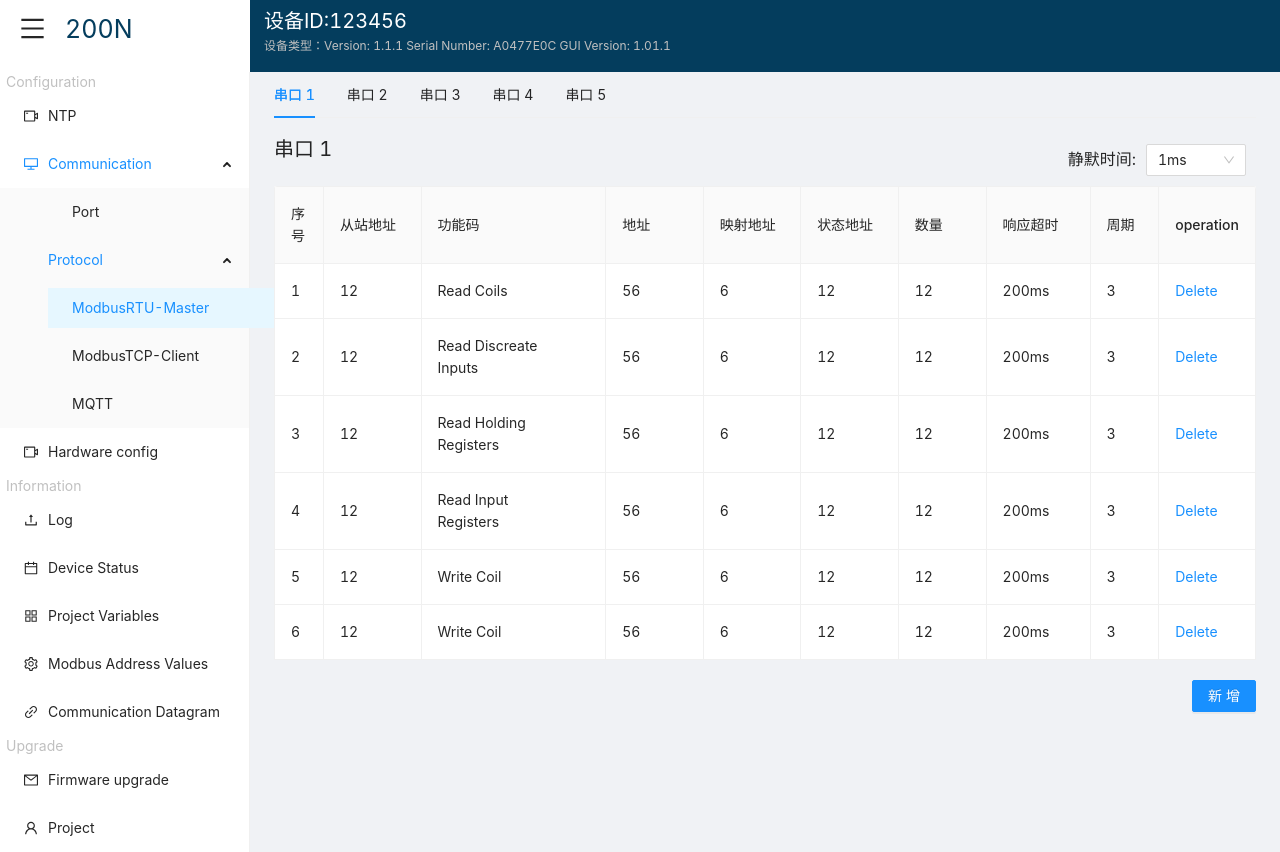
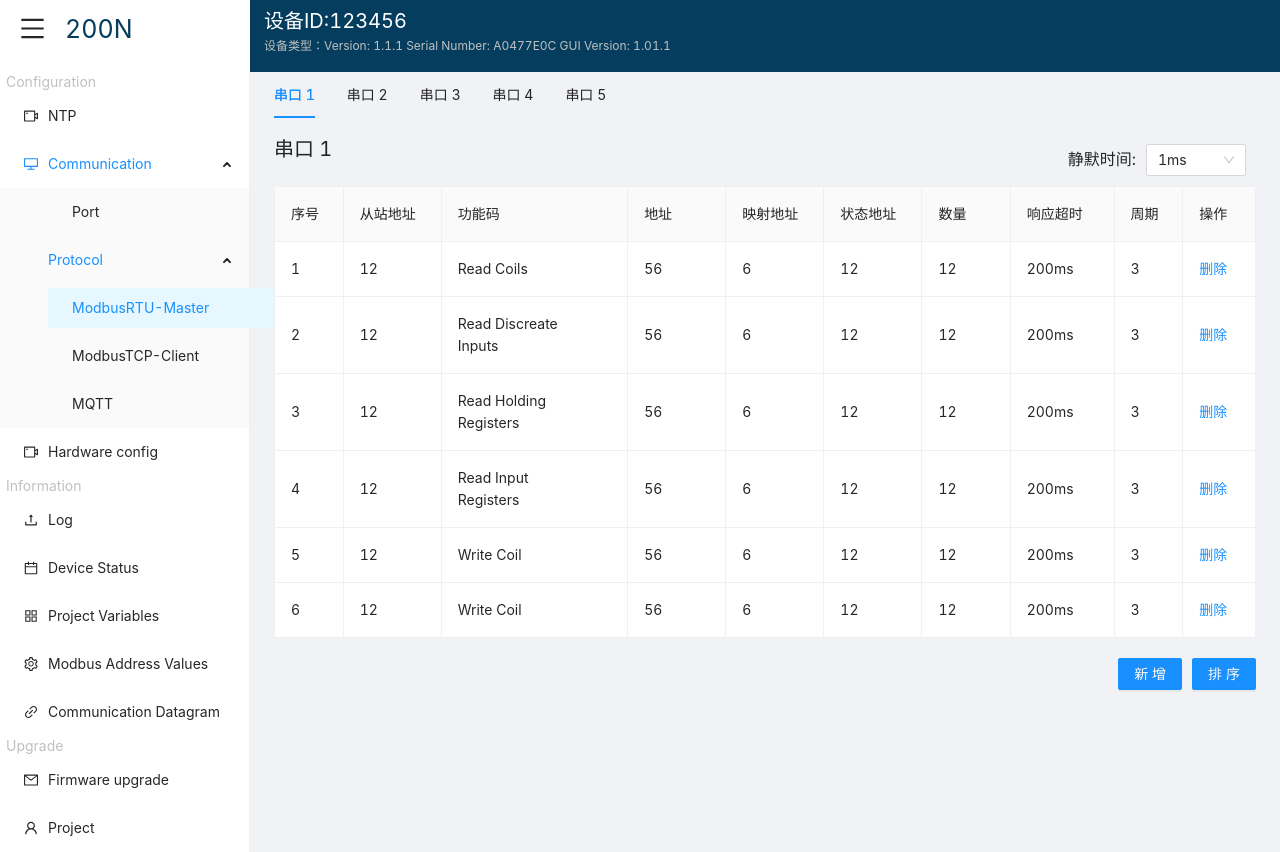
Before and after one commit to fengwang913/VersionDemo2.0, a React (Create React App) app: page /view/ModbusRTU-master in a window 1280 px wide. Built offline with nearby package versions, Linux system fonts and the light colour scheme.

Commit message:
feat： 加上排序

```diff
--- a/src/pages/view/menu/modAdress/table.jsx
+++ b/src/pages/view/menu/modAdress/table.jsx
@@ -291,7 +291,7 @@ export default class ModbusTab extends React.Component {
 
   render() {
     const { dataSource } = this.state;
-    console.log('this.state.visible',this.state.visible)
+
 
     const components = {
       body: {
--- a/src/pages/view/menu/modrtu/editTable.jsx
+++ b/src/pages/view/menu/modrtu/editTable.jsx
@@ -1,5 +1,7 @@
 import React, { useContext, useState, useEffect, useRef } from 'react';
-import { Table, Input, Button, Popconfirm, Form ,Select} from 'antd';
+import { Table, Input, Button, Popconfirm, Form ,Select ,Drawer} from 'antd';
+import SortTable from './rtuSort'
+
 const EditableContext = React.createContext();
 
 const { Option } = Select;
@@ -126,7 +128,7 @@ class RtuTable extends React.Component {
         {
             title: '序号',
             dataIndex: 'index',
-            width: '5%',
+            width: '7%',
             editable: false,
           },
           {
@@ -181,19 +183,20 @@ class RtuTable extends React.Component {
             },
 
       {
-        title: 'operation',
+        title: '操作',
         dataIndex: 'operation',
         render: (text, record) =>
           this.state.dataSource.length >= 1 ? (
             <Popconfirm title="Sure to delete?" onConfirm={() => this.handleDelete(record.key)}>
-              <a>Delete</a>
+              <a>删除</a>
             </Popconfirm>
           ) : null,
       },
     ];
     this.state = {
       dataSource: props.originData,
-      count: props.originData.length,
+      count: props.originData.length+1,
+      visible: false
     };
   }
 
@@ -232,6 +235,19 @@ class RtuTable extends React.Component {
     });
   };
 
+  showDrawer = () => {
+    this.setState({
+      visible: true,
+    });
+  };
+  onClose = () => {
+    this.setState({
+      visible: false,
+    });
+  };
+
+
+
   render() {
     const { dataSource } = this.state;
     const components = {
@@ -268,16 +284,30 @@ class RtuTable extends React.Component {
           pagination={false}
           style={{paddingBottom:'20px'}}
         />
+        <Drawer
+          title="排序"
+          width={1000}
+          closable={false}
+          onClose={this.onClose}
+          visible={this.state.visible}
+        >
+            <SortTable data={dataSource} />
+        </Drawer>
+        <div style={{ float:'right' }}>
             <Button
             onClick={this.handleAdd}
             type="primary"
             style={{
                 marginBottom: 16,
-            float:'right'
             }}
             >
             新增
             </Button>
+            <Button type="primary" onClick={this.showDrawer} style={{marginLeft:'10px'}}>
+                排序
+            </Button>
+
+        </div>
       </div>
     );
   }
--- a/src/pages/view/menu/modrtu/rtuSort.JSX
+++ b/src/pages/view/menu/modrtu/rtuSort.JSX
@@ -18,32 +18,53 @@ const columns = [
     render: () => <DragHandle />,
   },
   {
-    title: '区域类型',
-    dataIndex: 'zoneType',
-    width: '10%',
-    editable: true,
+    title: '序号',
+    dataIndex: 'index',
+    width: 50,
   },
   {
-    title: '地址',
-    dataIndex: 'address',
-    editable: true,
+    title: '从站地址',
+    dataIndex: 'slaveId',
+    width: '10%',
+  },
+  {
+    title: '功能码',
+    dataIndex: 'funcCode',
+    width: '19%',
   },
 
     {
-    title: '长度',
-    dataIndex: 'length',
-    editable: true,
+      title: '地址',
+      dataIndex: 'Addre',
+      width: '10%',
     },
     {
-    title: '数据类型',
-    dataIndex: 'dataType',
-    editable: true,
+      title: '映射地址',
+      dataIndex: 'mappinAddre',
+      width: '10%',
     },
     {
-    title: '字节序',
-    dataIndex: 'byte',
-    editable: true,
+      title: '状态地址',
+      dataIndex: 'statusAddre',
+      width: '10%',
     },
+
+    {
+      title: '数量',
+      dataIndex: 'number',
+      width: '9%',
+    },
+    {
+        title: '响应超时',
+        dataIndex: 'timeout',
+        width: '7%',
+      },
+    {
+      title: '周期',
+      dataIndex: 'circle',
+      width: '7%',
+    },
+
 
 ];
 
@@ -74,7 +95,6 @@ export default class SortTable extends React.Component {
 
   DraggableBodyRow = ({ className, style, ...restProps }) => {
     const { dataSource } = this.state;
-    // function findIndex base on Table rowKey props and should always be a right array index
     const index = dataSource.findIndex(x => x.index === restProps['data-row-key']);
     return <SortableItem index={index} {...restProps} />;
   };
```
Also changed, not shown: 1 other file (tests, documents, lock files or other folders). Lines whose indentation alone changed are shown as unchanged.
